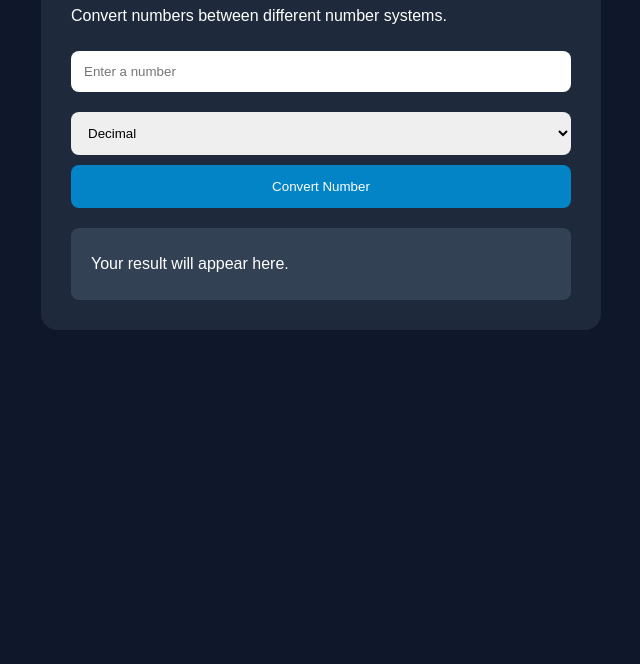
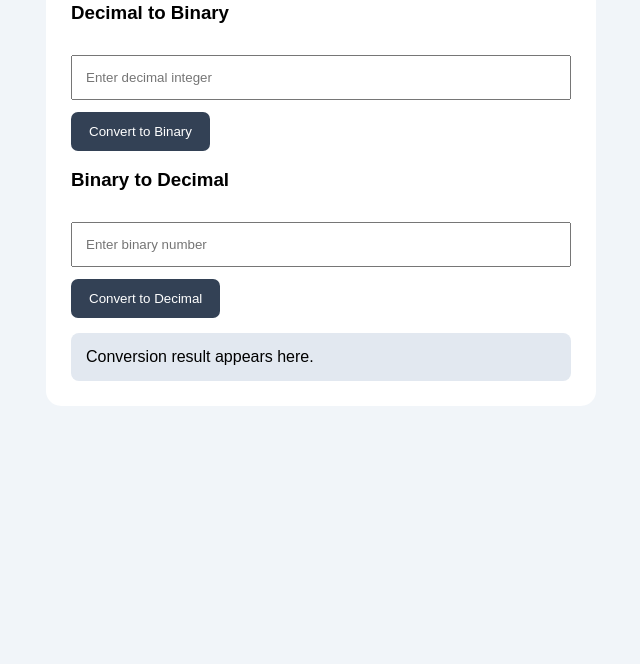
Before and after one commit to spencerpalmer0/binary-converter, a plain HTML site: page index.html in a window 1280 px wide. Shown: the part 136-800 px from the top of the page, without its empty margins (319-959 px from the left). Drawn offline with Linux system fonts and the light colour scheme.

Commit message:
Add two-way binary conversion

```diff
--- a/index.html
+++ b/index.html
@@ -2,47 +2,44 @@
 <html lang="en">
 <head>
 <meta charset="UTF-8">
-<meta name="viewport" content="width=device-width, initial-scale=1.0">
+<meta name="viewport" content="width=device-width,initial-scale=1">
 <title>Binary Converter</title>
 <style>
-body{font-family:Arial;background:#0f172a;color:white;padding:25px}
-main{max-width:500px;margin:auto;background:#1e293b;padding:30px;border-radius:16px}
-input,select{width:100%;padding:13px;margin:10px 0;box-sizing:border-box;border-radius:8px;border:0}
-button{width:100%;background:#0284c7;color:white;padding:14px;border:0;border-radius:8px;cursor:pointer}
-#result{background:#334155;padding:20px;margin-top:20px;border-radius:8px;line-height:2;white-space:pre-line;overflow-wrap:anywhere}
+body{font-family:Arial;background:#f1f5f9;padding:25px}
+main{max-width:500px;margin:auto;background:white;padding:25px;border-radius:15px}
+input{width:100%;padding:13px;box-sizing:border-box;margin:12px 0}
+button{padding:12px 18px;background:#334155;color:white;border:0;border-radius:7px;cursor:pointer}
+#result{background:#e2e8f0;padding:15px;margin-top:15px;border-radius:8px;overflow-wrap:anywhere}
 </style>
 </head>
 <body>
 <main>
 <h1>Binary Converter</h1>
-<p>Convert numbers between different number systems.</p>
-<input id="number" placeholder="Enter a number">
-<select id="base">
-<option value="10">Decimal</option>
-<option value="2">Binary</option>
-<option value="16">Hexadecimal</option>
-</select>
-<button onclick="convert()">Convert Number</button>
-<div id="result">Your result will appear here.</div>
+<h3>Decimal to Binary</h3>
+<input id="decimal" type="number" step="1" placeholder="Enter decimal integer">
+<button onclick="toBinary()">Convert to Binary</button>
+<h3>Binary to Decimal</h3>
+<input id="binary" placeholder="Enter binary number">
+<button onclick="toDecimal()">Convert to Decimal</button>
+<div id="result">Conversion result appears here.</div>
 </main>
 <script>
-function convert(){
- const text=document.getElementById("number").value.trim();
- const base=Number(document.getElementById("base").value);
- const out=document.getElementById("result");
- const patterns={10:/^[0-9]+$/,2:/^[01]+$/,16:/^[0-9a-f]+$/i};
- if(!patterns[base].test(text)){
-  out.textContent="Enter a valid number.";
+const result=document.getElementById("result");
+function toBinary(){
+ const value=document.getElementById("decimal").value.trim();
+ if(value===""||!Number.isSafeInteger(Number(value))){
+  result.textContent="Enter a valid safe integer.";
   return;
  }
- try{
-  const n=BigInt((base===2?"0b":base===16?"0x":"")+text);
-  out.textContent="Decimal: "+n.toString(10)+
-  "\nBinary: "+n.toString(2)+
-  "\nHexadecimal: "+n.toString(16).toUpperCase();
- }catch{
-  out.textContent="Unable to convert this number.";
+ result.textContent=BigInt(value).toString(2);
+}
+function toDecimal(){
+ const value=document.getElementById("binary").value.trim();
+ if(!/^[01]+$/.test(value)){
+  result.textContent="Enter a valid binary number containing only 0 and 1.";
+  return;
  }
+ result.textContent=BigInt("0b"+value).toString(10);
 }
 </script>
 </body>
```
